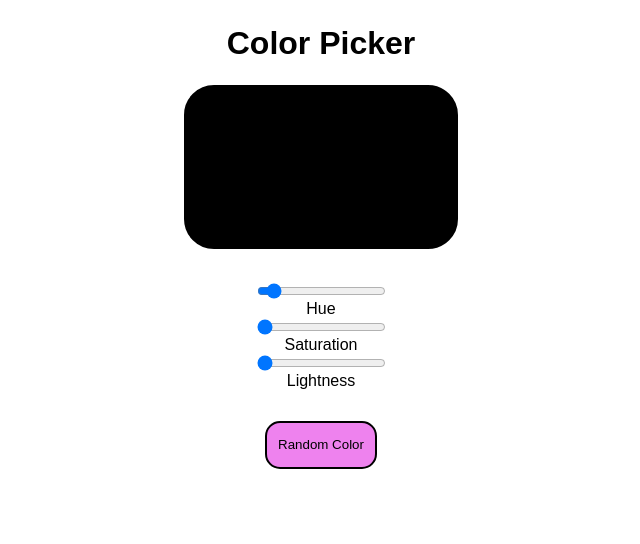
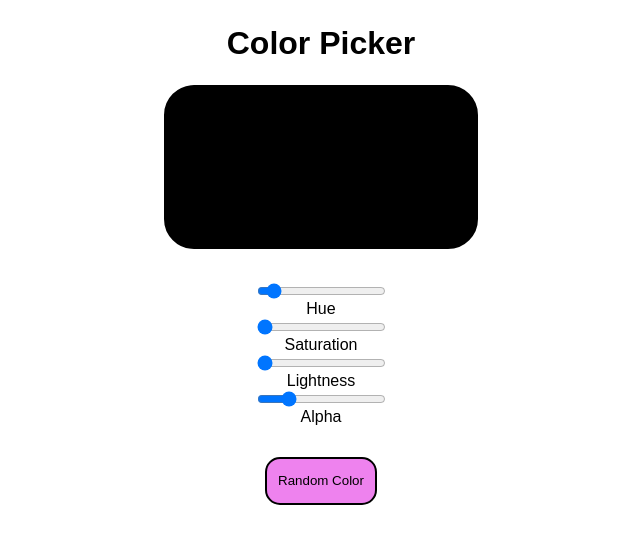
Before and after one commit to CelesteSippel/color-picker, a React (Create React App) app: page / in a window 1280 px wide. Shown: the top 544 px of the page, without its empty margins (319-959 px from the left). Built offline with nearby package versions, Linux system fonts and the light colour scheme.

Commit message:
changed the useState back to 0

```diff
--- a/src/components/ChangeColor.js
+++ b/src/components/ChangeColor.js
@@ -4,20 +4,23 @@ const ChangeColor = () => {
   const [hue, setHue] = useState(Math.floor(Math.random() * 360))
   const [saturation, setSaturation] = useState(0)
   const [lightness, setLightness] = useState(0)
+  const [alpha, setAlpha] = useState(Math.floor(Math.random() * 100))
   return (
     <main>
       <section className="color-picker-display">
         <section
           className="background-box"
           style={{
-            backgroundColor: `hsl(${hue}, ${saturation}%, ${lightness}%)`
+            backgroundColor: `hsl(${hue}, ${saturation}%, ${lightness}%, ${alpha})`
           }}
         >
           <h2
             className="hsl-info"
-            style={{ color: `hsl(${hue}, ${saturation}, ${lightness})` }}
+            style={{
+              color: `hsl(${hue}, ${saturation}, ${lightness}, ${alpha})`
+            }}
           >
-            {`hsl(${hue}, ${saturation}%, ${lightness}%)`}
+            {`hsl(${hue}, ${saturation}%, ${lightness}%, ${alpha})`}
           </h2>
         </section>
       </section>
@@ -47,11 +50,20 @@ const ChangeColor = () => {
         }}
       />
       <section className="slider-type">Lightness</section>
+      <input
+        type="range"
+        defaultValue={alpha}
+        onChange={e => {
+          setAlpha(e.target.value)
+        }}
+      />
+      <section className="slider-type">Alpha</section>
       <button
         onClick={() => {
           setHue(Math.floor(Math.random() * 360))
           setSaturation(Math.floor(Math.random() * 100))
           setLightness(Math.floor(Math.random() * 100))
+          setAlpha(Math.floor(Math.random() * 100))
         }}
       >
         Random Color
--- a/src/index.css
+++ b/src/index.css
@@ -35,6 +35,7 @@ main {
   border-radius: 30px;
   border: solid 2px;
   padding: 3rem;
+  /* background-image: url('./images/Transparency500.png'); */
 }
 
 .slider {
```
Also changed, not shown: src/images/Transparency500.png (added).
